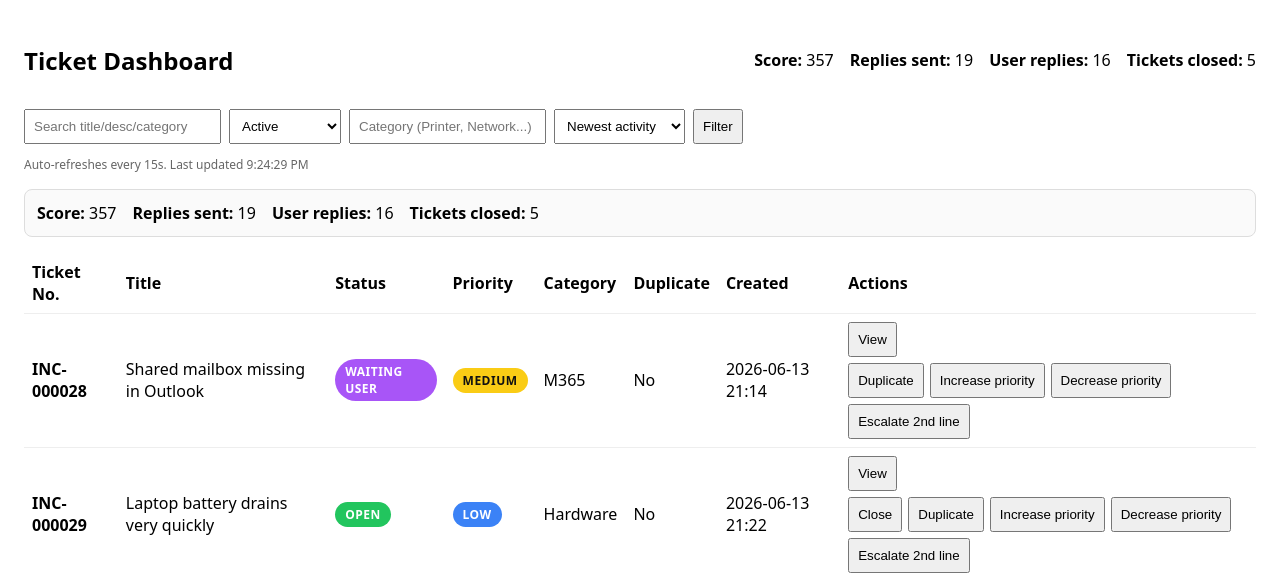
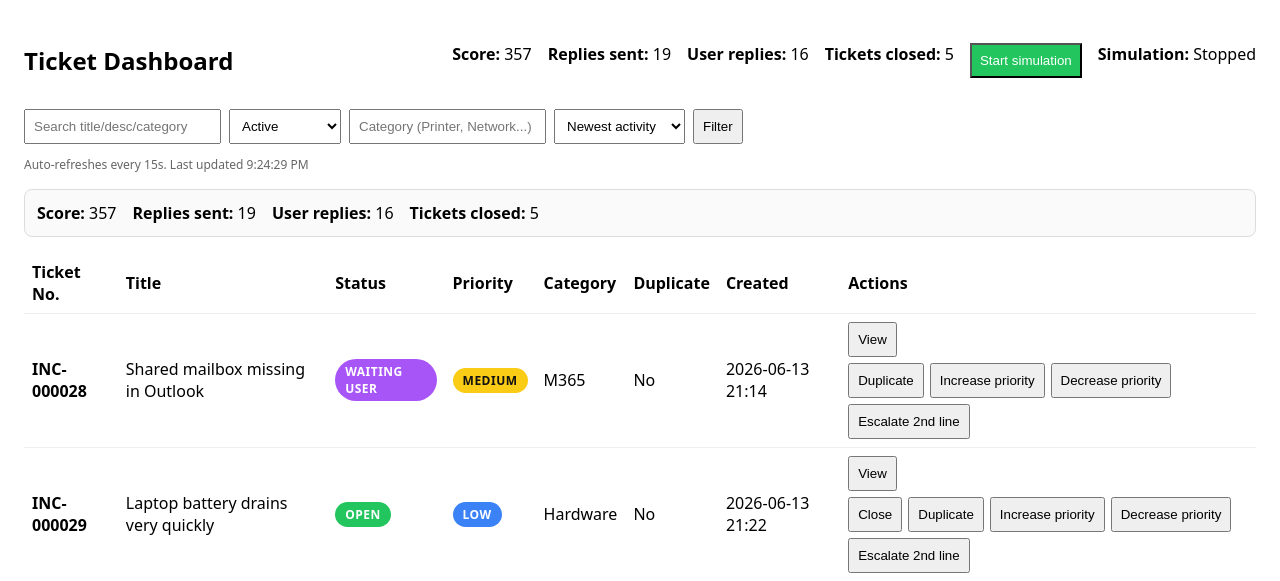
Before and after one commit to Tystr12/TicketingAutomation, a Django app: page /reports/ in a window 1280 px wide. Shown: the top 581 px of the page. Run offline with Django 5.2, Linux system fonts and the light colour scheme; data comes from the database, SQL or seed files in the repository; both versions use the stored data as it was after the commit.

Commit message:
added stop and start simulation

```diff
--- a/reports/templates/reports/dashboard.html
+++ b/reports/templates/reports/dashboard.html
@@ -202,6 +202,27 @@ tr.critical-row {
   <div><strong>Replies sent:</strong> {{ game_state.replies_sent }}</div>
   <div><strong>User replies:</strong> {{ game_state.user_replies_received }}</div>
   <div><strong>Tickets closed:</strong> {{ game_state.tickets_closed }}</div>
+  <form method="post" action="{% url 'toggle_simulation' %}">
+  {% csrf_token %}
+
+  {% if game_state.simulation_running %}
+    <button type="submit" style="background:#ef4444; color:white;">
+      Stop simulation
+    </button>
+  {% else %}
+    <button type="submit" style="background:#22c55e; color:white;">
+      Start simulation
+    </button>
+  {% endif %}
+</form>
+<div>
+  <strong>Simulation:</strong>
+  {% if game_state.simulation_running %}
+    Running
+  {% else %}
+    Stopped
+  {% endif %}
+</div>
 </section>
 
   <!-- Search/filter form (GET) -->
--- a/reports/urls.py
+++ b/reports/urls.py
@@ -10,4 +10,5 @@ urlpatterns = [
     path("process-incoming-tickets/", views.process_incoming_tickets, name="process_incoming_tickets"),
     path("ticket/<int:ticket_id>/note/", views.add_internal_note, name="add_internal_note"),
     path("ticket/<int:ticket_id>/note/", views.add_internal_note, name="add_internal_note"),
+    path("toggle-simulation/", views.toggle_simulation, name="toggle_simulation"),
 ]
--- a/reports/views.py
+++ b/reports/views.py
@@ -55,6 +55,13 @@ def user_confirmed_fixed(ticket):
     return any(phrase in text for phrase in positive_phrases)
 
 def process_incoming_tickets(request):
+    game = GameState.get_state()
+
+    if not game.simulation_running:
+        return JsonResponse({
+            "created": False,
+            "simulation_running": False,
+        })
     created_ticket = None
 
     # 25% chance every time this endpoint is called
@@ -185,6 +192,14 @@ def create_random_ticket():
 
     return ticket
 
+@require_POST
+def toggle_simulation(request):
+    game = GameState.get_state()
+    game.simulation_running = not game.simulation_running
+    game.save()
+
+    return redirect("dashboard")
+
 def create_simulated_user_reply(ticket):
     possible_replies = [
         "I tried that, but the issue is still happening.",
@@ -228,6 +243,14 @@ def create_simulated_user_reply(ticket):
     )
 
 def process_simulated_replies(request):
+    game = GameState.get_state()
+
+    if not game.simulation_running:
+        return JsonResponse({
+            "created": False,
+            "simulation_running": False,
+        })
+
     now = timezone.now()
 
     tickets_ready = Ticket.objects.filter(
--- a/tickets/models.py
+++ b/tickets/models.py
@@ -97,6 +97,8 @@ class GameState(models.Model):
     replies_sent = models.IntegerField(default=0)
     user_replies_received = models.IntegerField(default=0)
 
+    simulation_running = models.BooleanField(default=False)
+
     updated_at = models.DateTimeField(auto_now=True)
 
     @classmethod
```
Also changed, not shown: db.sqlite3, tickets/migrations/0007_gamestate_simulation_running_and_more.py (added).
